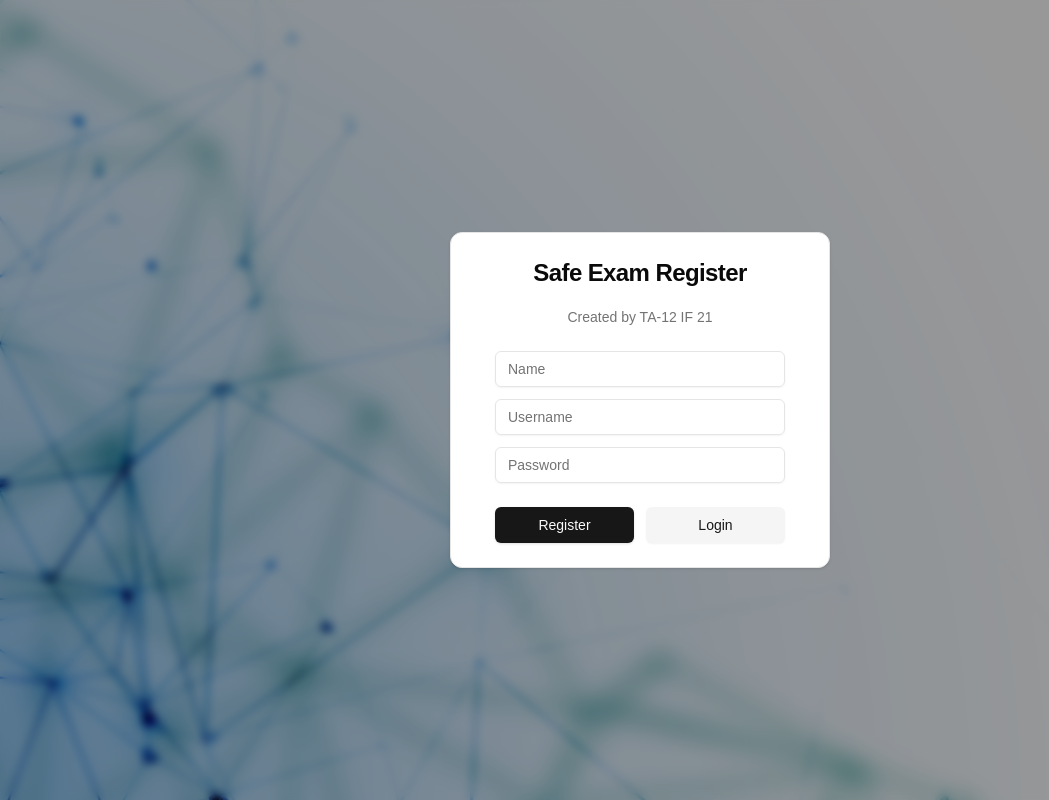
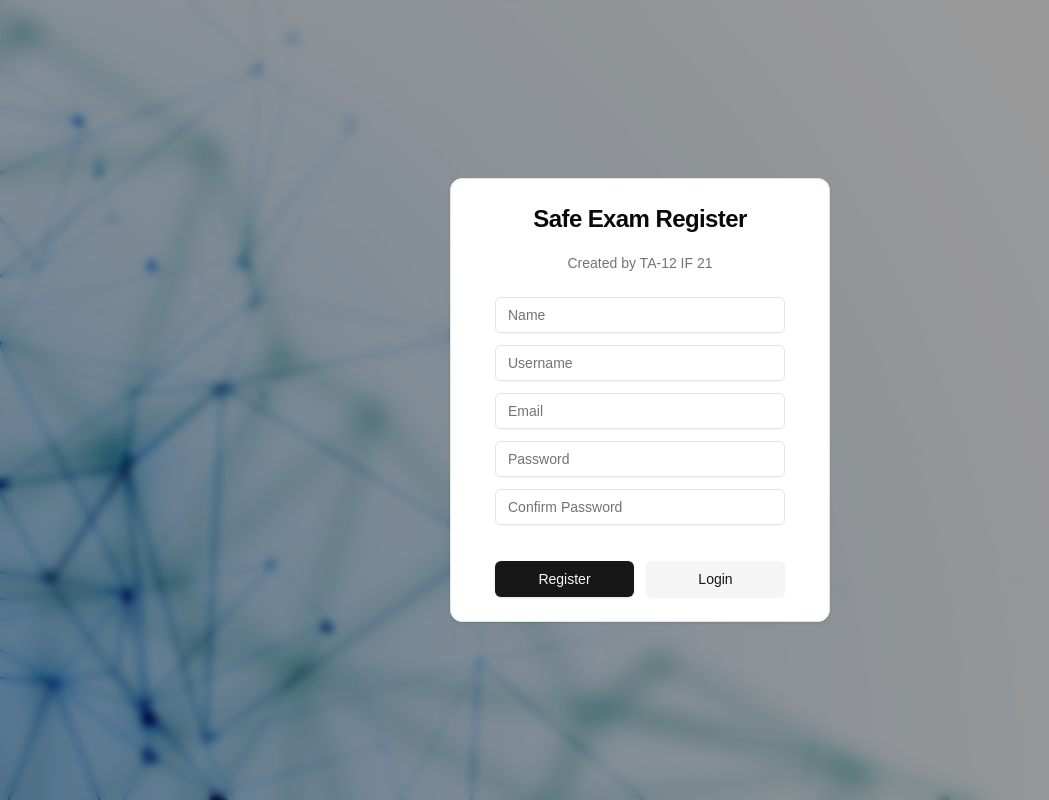
Before and after one commit to gabrielhtg/safe-exam-app-web, a Next.js app: page /register in a window 1280 px wide. Shown: the whole page, without its empty margins (0-1049 px from the left). Built offline with nearby package versions, Linux system fonts and the light colour scheme.

Commit message:
menambahkan field confirm password, email

```diff
--- a/app/register/page.tsx
+++ b/app/register/page.tsx
@@ -48,9 +48,22 @@ export default function LoginPage() {
                 placeholder={"Username"}
               ></Input>
               <Input
+                id={"input-email"}
+                type={"text"}
+                className={"mb-3"}
+                placeholder={"Email"}
+              ></Input>
+              <Input
                 id={"input-password"}
                 type={"password"}
+                className={"mb-3"}
                 placeholder={"Password"}
+              ></Input>
+              <Input
+                id={"input-reenter-password"}
+                type={"password"}
+                className={"mb-3"}
+                placeholder={"Confirm Password"}
               ></Input>
             </CardContent>
 
```
